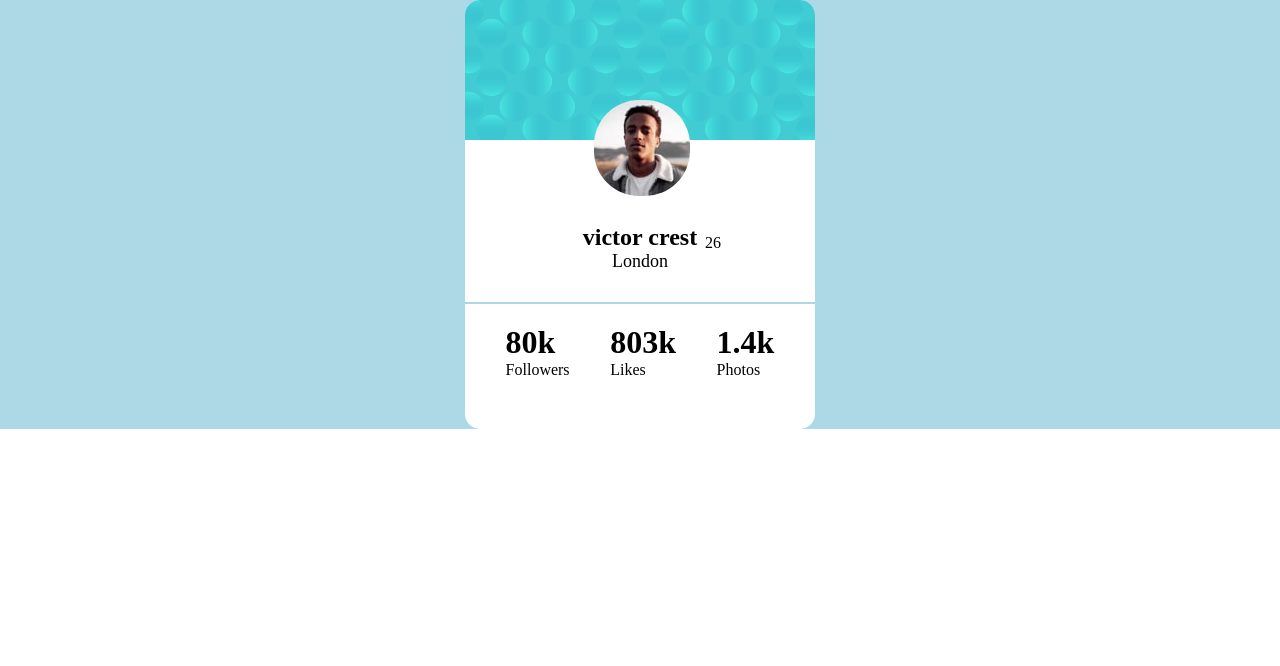
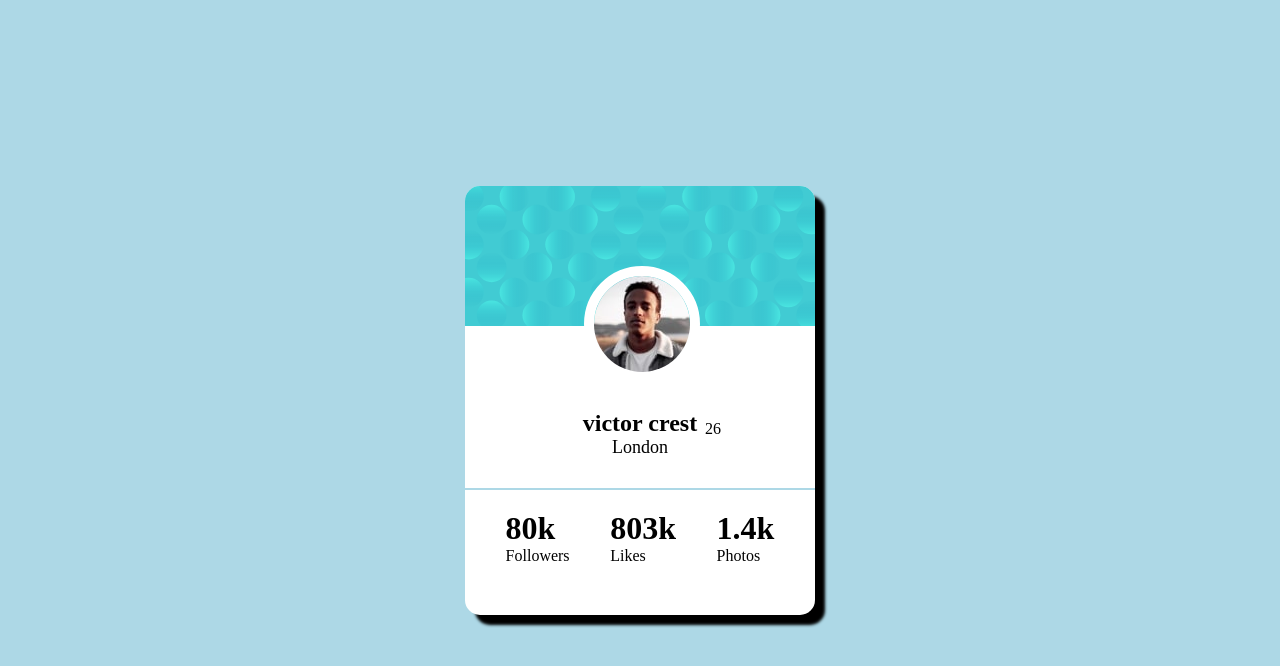
Before and after one commit to abelassegid/profile-card, a plain HTML site: page index.html in a window 1280 px wide. Drawn offline with Linux system fonts and the light colour scheme.

Commit message:
littile left to fix

```diff
--- a/css/style.css
+++ b/css/style.css
@@ -9,19 +9,23 @@ html{
 }
 body{
     font-size: 1.6rem;
+    display: flex;
+    align-items: center;
+    width: 100vw;
+    height: 100vh;
+     background-color: lightblue;
 }
 
 /* start of header-main */
 .header-main{
     width: 100%;
-    height: 100%;
-    background-color: lightblue;
 }
 .header{
     max-width: 350px;
     margin: 0 auto;
    background-color: #fff;
     border-radius: 15px;
+    box-shadow: 10px 10px 3px black;
 }
 .back{
     border-top-left-radius: 15px;
@@ -33,10 +37,11 @@ body{
     content:"" ;
 }
 .victor{
-    border-radius: 45px;
+    border-radius: 60px;
     position: absolute;
-    top: 100px;
-    right: 125px;
+    top: 80px;
+    right: 115px;
+    border: 10px solid white;
 }
 .middle{
     margin-top: 80px;
```
